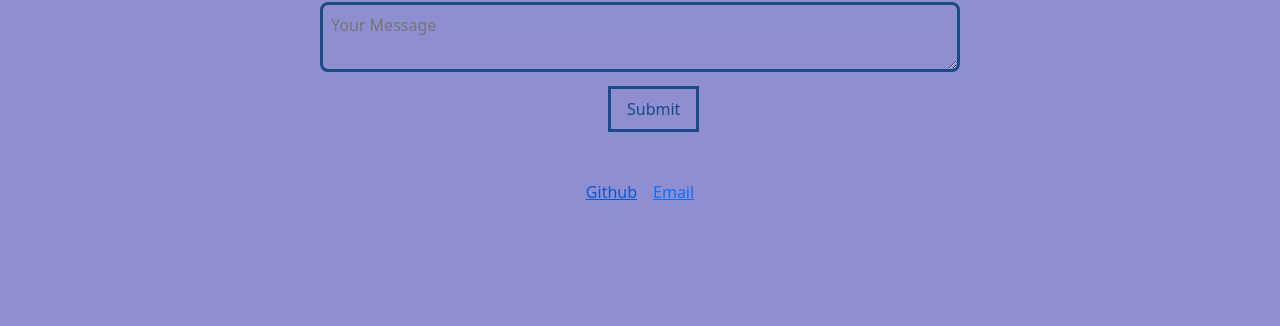
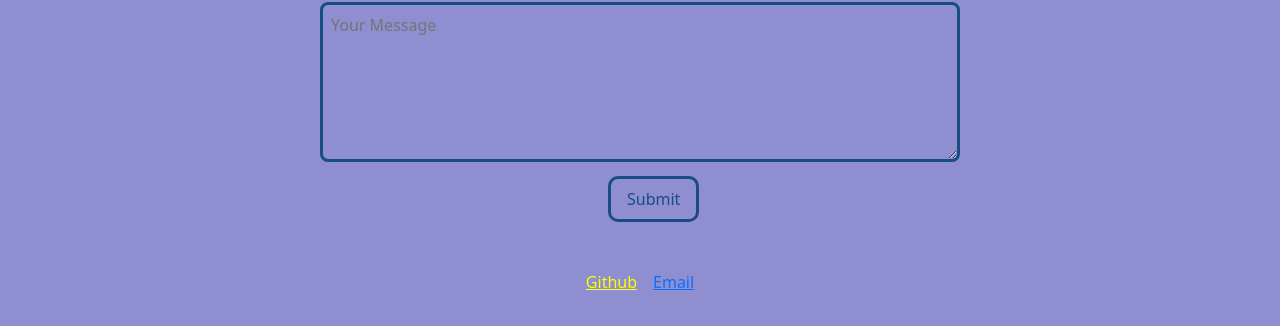
Before and after one commit to Pematamang111/Portfolio, a React (Vite) app: page /contact in a window 1280 px wide. In both pictures the pointer is over the link "Github". Shown: the part 410-736 px from the top of the page. Built offline with nearby package versions, Linux system fonts and the light colour scheme.

Commit message:
add yellow color after hover in footer link

```diff
--- a/src/components/footer.css
+++ b/src/components/footer.css
@@ -7,3 +7,11 @@
 .github {
     margin-right: 1rem;
 }
+
+.github:hover {
+    color: yellow;
+}
+
+.email:hover {
+    color: yellow;
+}
--- a/src/components/nav.css
+++ b/src/components/nav.css
@@ -48,7 +48,7 @@
 	text-decoration: none;
 }
 
-.linkContact{
+.linkContact {
 	text-decoration: none;
 }
 
@@ -56,5 +56,4 @@
 	.navbar {
 		margin-bottom: 7rem;
 	}
-
 }
--- a/src/pages/contact.css
+++ b/src/pages/contact.css
@@ -16,6 +16,10 @@
 	margin-left: 20rem;
 }
 
+.msg {
+	height: 10rem;
+}
+
 .title {
 	margin-left: 33rem;
 }
@@ -28,5 +32,10 @@
 	margin-left: 38rem;
 	padding: 0.5rem 1rem;
 	border: solid;
-    color: rgb(25, 75, 135)
+	color: rgb(25, 75, 135);
+	border-radius: 10px;
 }
+
+.submitbtn:hover {
+	color: white;
+}
```
Lines whose indentation alone changed are shown as unchanged.
